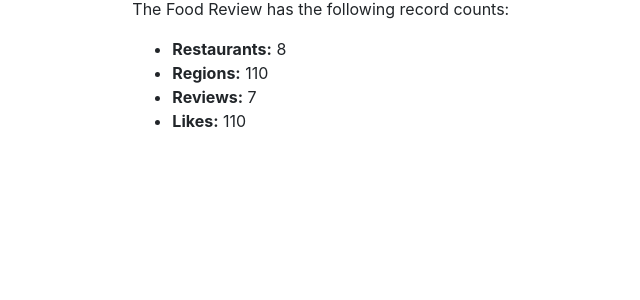
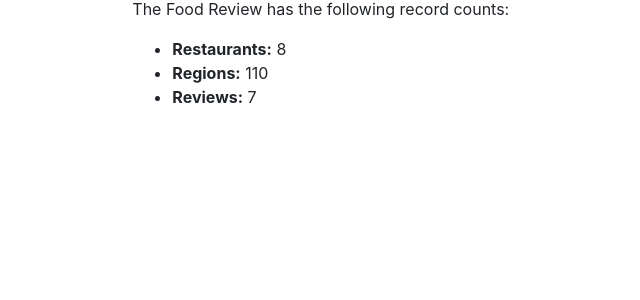
Before and after one commit to StellaLulu/django_TST, a Django app: page /restaurant/ in a window 1280 px wide. Shown: the part 145-445 px from the top of the page, without its empty margins (96-736 px from the left). Run offline with Django 3.2, Linux system fonts and the light colour scheme; data comes from the database, SQL or seed files in the repository; both versions use the stored data as it was after the commit; some libraries are stand-ins or nearby versions.

Commit message:
readme
readme

```diff
--- a/foodreview/templates/index.html
+++ b/foodreview/templates/index.html
@@ -9,6 +9,5 @@
     <li><strong>Restaurants:</strong> {{ num_rests }}</li>
     <li><strong>Regions:</strong> {{ num_regions }}</li>
     <li><strong>Reviews:</strong> {{ num_reviews }}</li>
-    <li><strong>Likes:</strong> {{ num_likes }}</li>
   </ul>
 {% endblock %}
```
Also changed, not shown: README.md, db.sqlite3.
